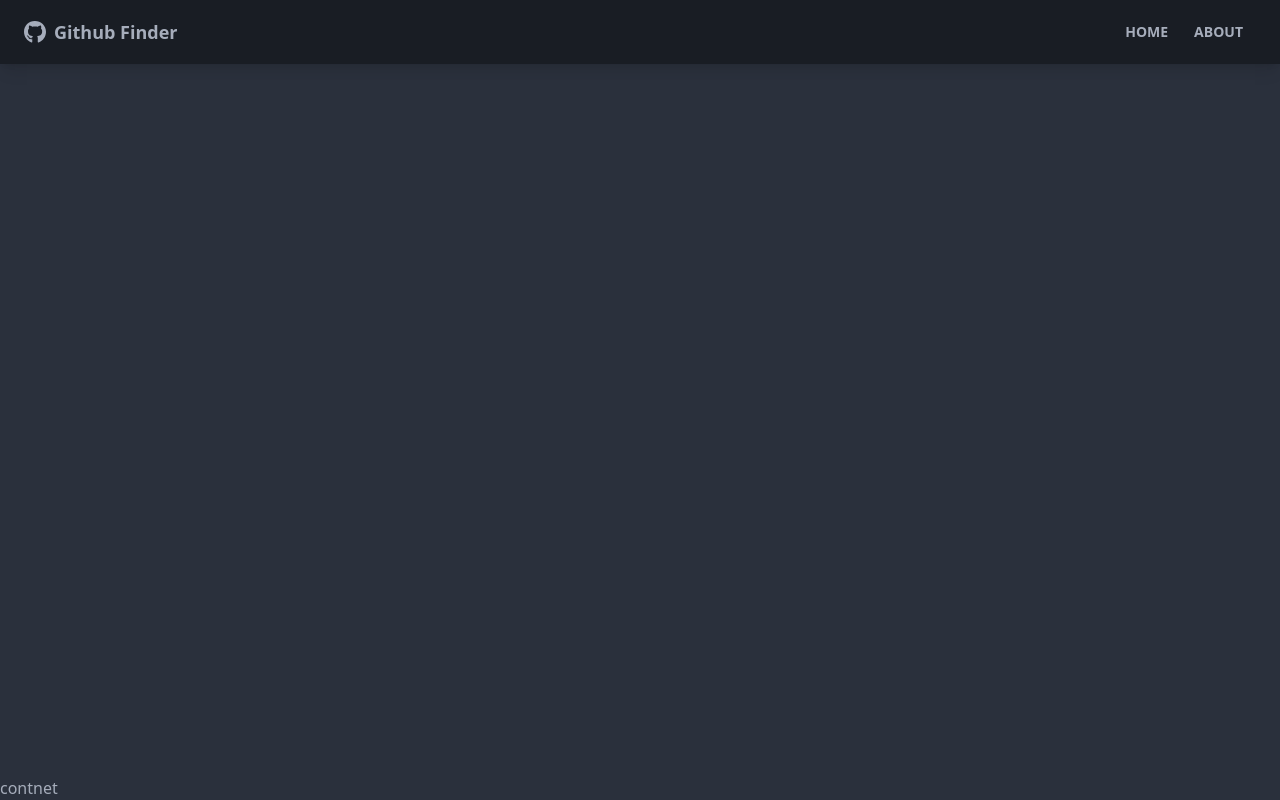
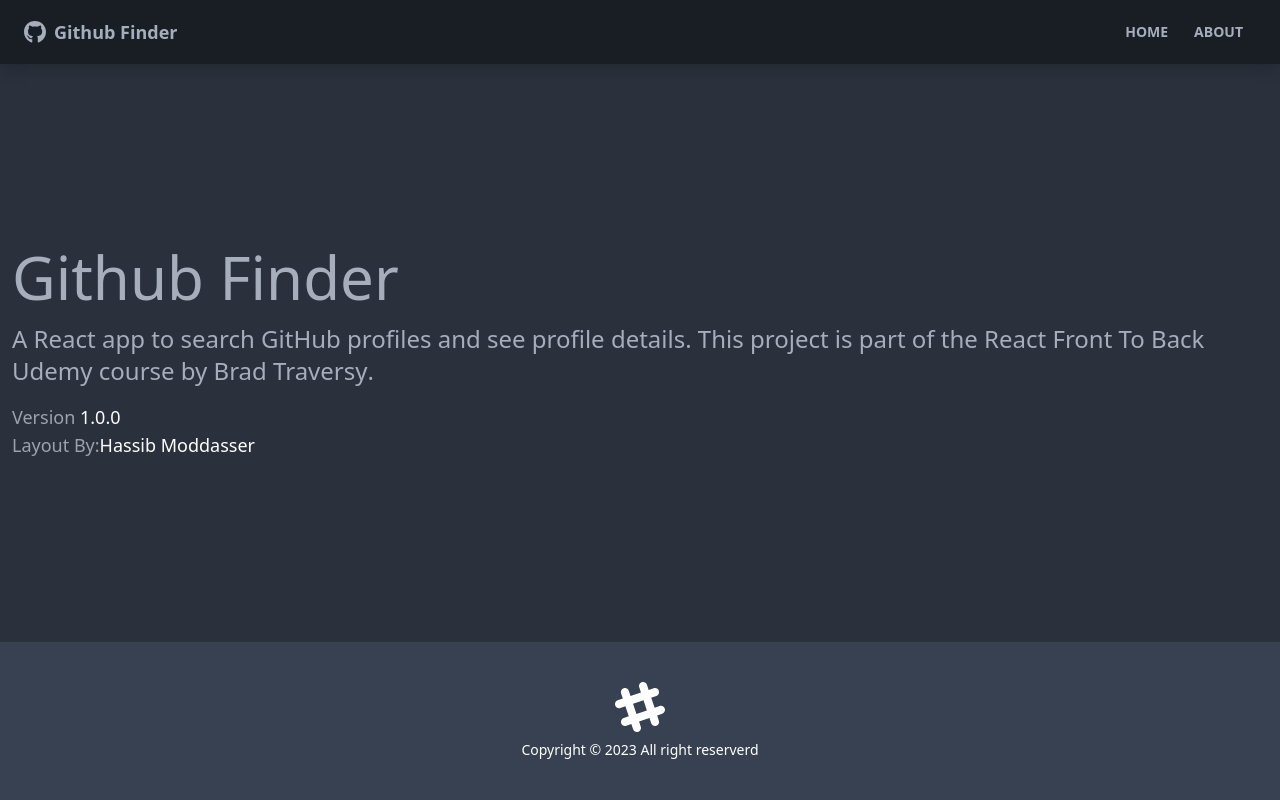
Before and after one commit to skippergoroye/Github-Finder, a React (Vite) app: page /about in a window 1280 px wide. Built offline with nearby package versions, Linux system fonts and the light colour scheme.

Commit message:
pages and routes added

```diff
--- a/src/App.jsx
+++ b/src/App.jsx
@@ -1,6 +1,10 @@
 import React from 'react'
-import { BrowserRouter as Router, Route } from 'react-router-dom'
+import { BrowserRouter as Router, Routes, Route } from 'react-router-dom'
+import Home from './pages/Home'
+import About from './pages/About'
+import NotFound from './pages/NotFound'
 import Navbar from './components/layout/Navbar'
+import Footer from './components/layout/Footer'
 
 
 
@@ -11,12 +15,18 @@
     <>
       <Router>
           <div className='flex flex-col justify-between h-screen'>
+            <Navbar />
 
-            <Navbar />
-            <main>
-              contnet
+            <main className='container mx-auto px-3 pb-12'>
+              <Routes>
+                <Route path="/" element={<Home />} />
+                <Route path="/about" element={<About />} />
+                <Route path="/notfound" element={<NotFound />} />
+                <Route path="/*" element={<NotFound />} />
+              </Routes>
             </main>
 
+            <Footer />
           </div>
       </Router>
     </>
--- /dev/null
+++ b/src/components/layout/Footer.jsx
@@ -0,0 +1,27 @@
+import React from 'react'
+
+const Footer = () => {
+    const footerYear = new Date().getFullYear()
+
+  return (
+    <footer className='footer p-10 bg-gray-700 text-primary-content footer-center'>
+        <div>
+            <svg
+            width='50'
+            height='50'
+            viewBox='0 0 24 24'
+            xmlns='http://www.w3.org/2000/svg'
+            fillRule='evenodd'
+            clipRule='evenodd'
+            className='inline-block fill-current'
+            >
+            <path d='M22.672 15.226l-2.432.811.841 2.515c.33 1.019-.209 2.127-1.23 2.456-1.15.325-2.148-.321-2.463-1.226l-.84-2.518-5.013 1.677.84 2.517c.391 1.203-.434 2.542-1.831 2.542-.88 0-1.601-.564-1.86-1.314l-.842-2.516-2.431.809c-1.135.328-2.145-.317-2.463-1.229-.329-1.018.211-2.127 1.231-2.456l2.432-.809-1.621-4.823-2.432.808c-1.355.384-2.558-.59-2.558-1.839 0-.817.509-1.582 1.327-1.846l2.433-.809-.842-2.515c-.33-1.02.211-2.129 1.232-2.458 1.02-.329 2.13.209 2.461 1.229l.842 2.515 5.011-1.677-.839-2.517c-.403-1.238.484-2.553 1.843-2.553.819 0 1.585.509 1.85 1.326l.841 2.517 2.431-.81c1.02-.33 2.131.211 2.461 1.229.332 1.018-.21 2.126-1.23 2.456l-2.433.809 1.622 4.823 2.433-.809c1.242-.401 2.557.484 2.557 1.838 0 .819-.51 1.583-1.328 1.847m-8.992-6.428l-5.01 1.675 1.619 4.828 5.011-1.674-1.62-4.829z'></path>
+            </svg>
+            <p>Copyright &copy; {footerYear} All right reserverd</p>
+
+        </div>
+    </footer>
+  )
+}
+
+export default Footer
--- /dev/null
+++ b/src/pages/About.jsx
@@ -0,0 +1,33 @@
+import React from 'react'
+
+const About = () => {
+  return (
+    <>
+    <h1 className='text-6xl mb-4'>Github Finder</h1>
+    <p className='mb-4 text-2xl font-light'>
+      A React app to search GitHub profiles and see profile details. This
+      project is part of the
+      <a href='https://www.udemy.com/course/modern-react-front-to-back/'>
+        {' '}
+        React Front To Back
+      </a>{' '}
+      Udemy course by
+      <strong>
+        <a href='https://traversymedia.com'> Brad Traversy</a>
+      </strong>
+      .
+    </p>
+    <p className='text-lg text-gray-400'>
+      Version <span className='text-white'>1.0.0</span>
+    </p>
+    <p className='text-lg text-gray-400'>
+      Layout By:
+      <a className='text-white' href='https://twitter.com/hassibmoddasser'>
+        Hassib Moddasser
+      </a>
+    </p>
+  </>
+  )
+}
+
+export default About
--- /dev/null
+++ b/src/pages/Home.jsx
@@ -0,0 +1,9 @@
+import React from 'react'
+
+const Home = () => {
+  return (
+    <div>Home</div>
+  )
+}
+
+export default Home
--- /dev/null
+++ b/src/pages/NotFound.jsx
@@ -0,0 +1,22 @@
+import React from 'react'
+import { FaHome } from 'react-icons/fa'
+import { Link } from 'react-router-dom'
+
+const NotFound = () => {
+  return (
+    <div className='hero'>
+      <div className='text-center hero-content'>
+        <div className='max-w-lg'>
+          <h1 className='text-8xl font-bold mb-8'>Oops!</h1>
+          <p className='text-5xl mb-8'>404 - Page Not Found!</p>
+          <Link className='btn btn-primary btn-lg' to='/'>
+            <FaHome className='mr-2' />
+            Back To Home
+          </Link>
+        </div>
+      </div>
+  </div>
+  )
+}
+
+export default NotFound
```
